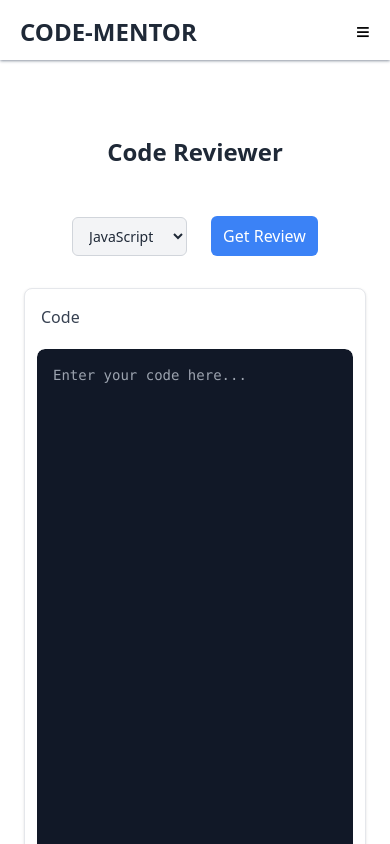
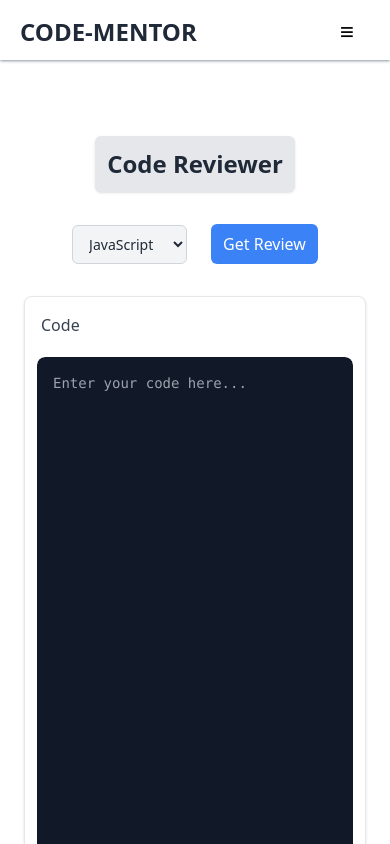
Before and after one commit to vanshanand34/nexathon, a Next.js app in the folder code-mentor-ai/: page /code-review in a window 390 px wide. Shown: the top 844 px of the page. Built offline with nearby package versions, Linux system fonts and the light colour scheme.

Commit message:
fix: UI Changes

```diff
--- a/code-mentor-ai/src/app/code-review/Review.tsx
+++ b/code-mentor-ai/src/app/code-review/Review.tsx
@@ -67,9 +67,10 @@ export default function Home() {
     <div className="min-h-screen pt-24">
       <div className="w-full p-4 sm:p-8 md:px-32">
         <h1
-          className="text-2xl sm:text-4xl text-center py-4 font-bold mb-8 text-gray-800 dark:text-white"
+          className="text-2xl sm:text-4xl flex justify-center py-4 pb-8
+          font-bold text-gray-800 dark:text-white"
         >
-          Code Reviewer
+          <div className='w-fit p-3 md:p-5 rounded-md bg-gray-200 dark:bg-gray-800 shadow' >Code Reviewer</div>
         </h1>
 
         <div className="flex items-center justify-center gap-x-6 auto-rows-[1fr] pb-8">
--- a/code-mentor-ai/src/app/compiler/Compiler.tsx
+++ b/code-mentor-ai/src/app/compiler/Compiler.tsx
@@ -37,7 +37,7 @@ function App() {
 
     return (
         <div className="min-h-screen pt-24 text-gray-900 dark:text-white p-4 md:px-12 space-y-4 pb-12">
-            <header className="text-3xl font-bold text-center py-4 flex items-center justify-center">
+            <header className="text-xl md:text-3xl font-bold text-center py-4 flex items-center justify-center">
                 <div className="bg-gray-100 dark:bg-inherit dark:outline dark:outline-1 dark:outline-[#fff5] p-4 rounded-md text-gray-700 dark:text-white">
                     Code Compiler
                 </div>
@@ -45,7 +45,7 @@ function App() {
 
             <div className="flex justify-center gap-4 py-4">
                 <div
-                    className="relative flex justify-between items-center w-36 px-4 cursor-pointer py-2 border dark:border-[#fff5] rounded-md bg-white dark:bg-gray-800 shadow"
+                    className="relative flex justify-between items-center w-32 md:w-36 px-2 md:px-4 cursor-pointer py-2 border dark:border-[#fff5] rounded-md bg-white dark:bg-gray-800 shadow"
                     onClick={() => setIsDropdownCollapsed(prev => !prev)}
                 >
                     {language}
@@ -67,8 +67,8 @@ function App() {
                     </svg>
                 </div>
                 <button
-                    className="px-4 py-2 bg-blue-600 text-white rounded-md hover:bg-blue-700
-                    cursor-pointer flex items-center justify-center gap-2 min-w-[120px] shadow"
+                    className="px-3 md:px-4 py-2 bg-blue-600 text-white rounded-md hover:bg-blue-700
+                    cursor-pointer flex items-center justify-center md:gap-2 shadow"
                     onClick={handleRun}
                     disabled={loading}
                 >
--- a/code-mentor-ai/src/components/navbar.tsx
+++ b/code-mentor-ai/src/components/navbar.tsx
@@ -38,7 +38,7 @@ export default function Navbar() {
   return (
     <div
       className={`${geistRegular.className} z-10 fixed w-[100vw] flex justify-between
-            gap-2 p-1 pt-2 bg-white dark:bg-[#0e0e0e]
+            gap-2 p-1 pt-2 md:p-2 md:pt-3 bg-white dark:bg-[#0e0e0e]
             shadow shadow-gray-400 dark:shadow-gray-700 text-black dark:text-white `}
     >
       <div
@@ -47,7 +47,7 @@ export default function Navbar() {
         Code-Mentor
       </div>
 
-      <div className="hidden lg:flex items-center gap-4 lg:gap-12 pr-12 py-2">
+      <div className="hidden md:flex items-center gap-4 lg:gap-12 pr-12 py-2">
         <Link href={"/"}>
           <NavBarComponent componentText="Home" />
         </Link>
@@ -68,7 +68,8 @@ export default function Navbar() {
       {/* toggle Sidebar icon */}
       <div
         onClick={() => setIsSidebarOpen(true)}
-        className="pr-4 xs:pr-12 py-2 text-2xl cursor-pointer lg:hidden" >
+        className="pr-8 md:pr-12 py-2 text-2xl cursor-pointer lg:hidden
+        hover:text-gray-700 dark:hover:text-gray-400" >
         &#8801;
       </div>
 
```
